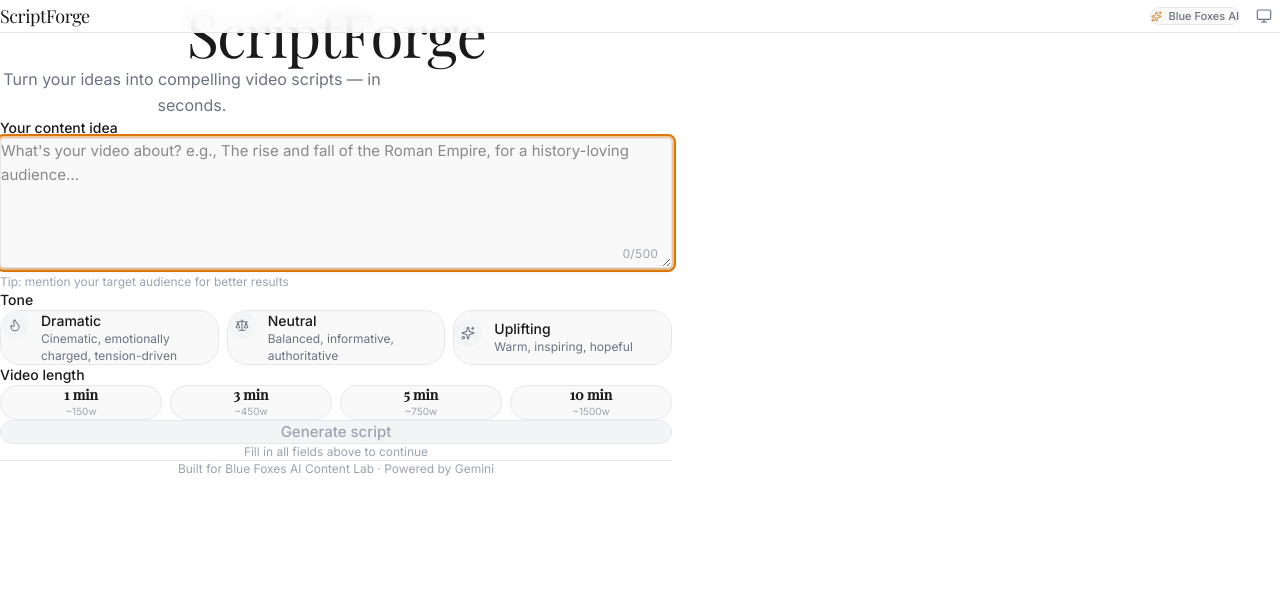
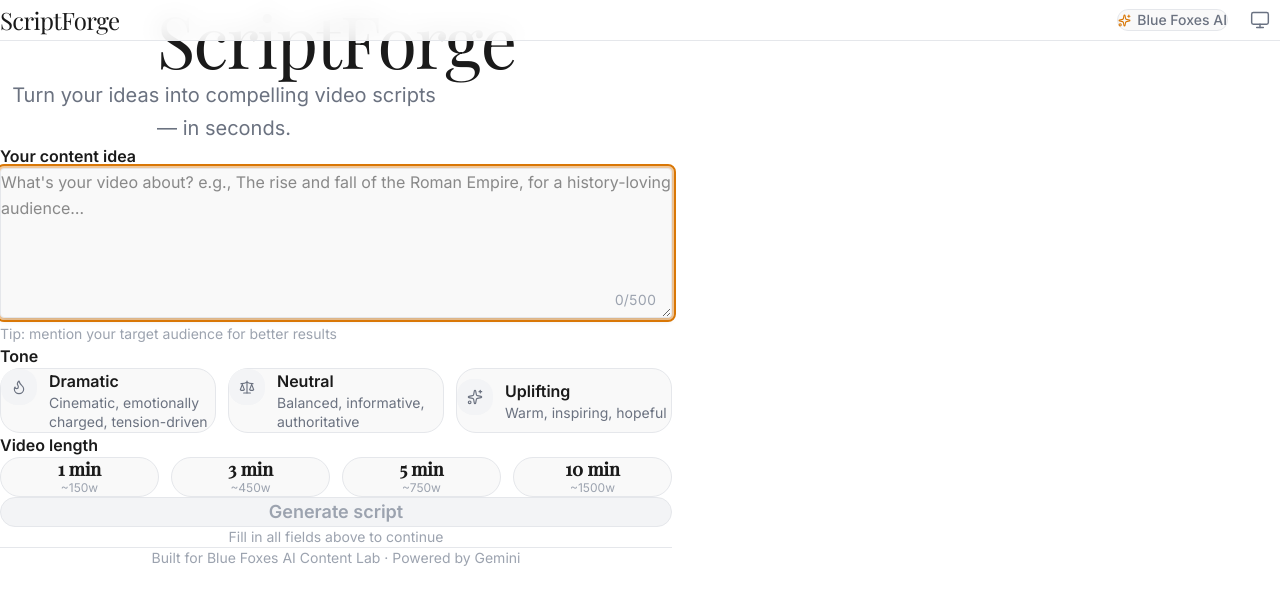
Before and after one commit to ahn009/scriptforge, a Next.js app: page / in a window 1280 px wide. Shown: the top 604 px of the page. Built offline with nearby package versions, Linux system fonts and the light colour scheme.

Commit message:
updated-ui-2

```diff
--- a/app/page.tsx
+++ b/app/page.tsx
@@ -105,10 +105,11 @@ export default function Home() {
 
   return (
     <div className="min-h-screen w-full" style={{ background: "var(--bg-base)" }}>
-      <div className="mx-auto w-full max-w-2xl px-5 sm:px-6 pb-24">
+      {/* Centered single-column layout */}
+      <div className="mx-auto w-full max-w-2xl px-4 sm:px-6 pb-28">
         <Header />
 
-        <div ref={formRef} className="space-y-5">
+        <div ref={formRef} className="space-y-6">
           <motion.div {...stagger(0.05)}>
             <PromptInput value={prompt} onChange={setPrompt} disabled={isGenerating} />
           </motion.div>
@@ -138,21 +139,16 @@ export default function Home() {
               animate={{ opacity: 1, y: 0 }}
               exit={{ opacity: 0, y: -6 }}
               transition={{ duration: 0.3 }}
-              className="mt-5 flex items-start gap-3 rounded-xl px-4 py-3"
+              className="mt-6 flex items-start gap-3 rounded-xl px-4 py-4"
               style={{ background: "var(--bg-muted)", border: "1px solid var(--border)" }}
               role="alert"
             >
-              <AlertCircle
-                size={16}
-                strokeWidth={1.75}
-                className="mt-0.5 shrink-0"
-                style={{ color: "#dc2626" }}
-              />
+              <AlertCircle size={18} strokeWidth={1.75} className="mt-0.5 shrink-0" style={{ color: "#dc2626" }} />
               <div className="flex-1">
-                <div className="text-[10px] font-medium uppercase tracking-widest mb-0.5" style={{ color: "#dc2626" }}>
+                <div className="text-xs font-semibold uppercase tracking-widest mb-1" style={{ color: "#dc2626" }}>
                   Error
                 </div>
-                <div className="text-sm leading-relaxed" style={{ color: "var(--text-primary)" }}>
+                <div className="text-base leading-relaxed" style={{ color: "var(--text-primary)" }}>
                   {error}
                 </div>
               </div>
@@ -172,11 +168,8 @@ export default function Home() {
           )}
         </div>
 
-        <footer
-          className="mt-14 pb-2 border-t pt-6"
-          style={{ borderColor: "var(--border)" }}
-        >
-          <p className="text-center text-xs" style={{ color: "var(--text-muted)" }}>
+        <footer className="mt-16 pb-2 border-t pt-8" style={{ borderColor: "var(--border)" }}>
+          <p className="text-center text-sm" style={{ color: "var(--text-muted)" }}>
             Built for Blue Foxes AI Content Lab · Powered by Gemini
           </p>
         </footer>
--- a/components/GenerateButton.tsx
+++ b/components/GenerateButton.tsx
@@ -13,7 +13,7 @@ interface GenerateButtonProps {
 
 export default function GenerateButton({ onClick, isGenerating, disabled, ready }: GenerateButtonProps) {
   return (
-    <div className="space-y-2">
+    <div className="space-y-2.5">
       <motion.button
         type="button"
         onClick={onClick}
@@ -22,9 +22,9 @@ export default function GenerateButton({ onClick, isGenerating, disabled, ready
         whileTap={disabled ? undefined : { scale: 0.995 }}
         transition={{ duration: 0.1 }}
         className={clsx(
-          "relative w-full py-3.5 px-5 rounded-2xl",
-          "font-medium text-[15px]",
-          "flex items-center justify-center gap-2",
+          "relative w-full py-4 px-6 rounded-2xl",
+          "font-semibold text-lg",
+          "flex items-center justify-center gap-2.5",
           "transition-all duration-150 focus-visible:outline-none",
           disabled ? "cursor-not-allowed" : "cursor-pointer",
         )}
@@ -35,7 +35,7 @@ export default function GenerateButton({ onClick, isGenerating, disabled, ready
                 background: "var(--accent)",
                 color: "#ffffff",
                 border: "none",
-                boxShadow: ready ? "0 4px 14px rgba(217,119,6,0.25)" : "none",
+                boxShadow: ready ? "0 4px 18px rgba(217,119,6,0.3)" : "none",
               }
         }
       >
@@ -46,9 +46,9 @@ export default function GenerateButton({ onClick, isGenerating, disabled, ready
               initial={{ opacity: 0 }}
               animate={{ opacity: 1 }}
               exit={{ opacity: 0 }}
-              className="flex items-center gap-2"
+              className="flex items-center gap-2.5"
             >
-              <Loader2 className="animate-spin" size={16} />
+              <Loader2 className="animate-spin" size={18} />
               Generating…
             </motion.span>
           ) : (
@@ -57,16 +57,16 @@ export default function GenerateButton({ onClick, isGenerating, disabled, ready
               initial={{ opacity: 0 }}
               animate={{ opacity: 1 }}
               exit={{ opacity: 0 }}
-              className="flex items-center gap-2"
+              className="flex items-center gap-2.5"
             >
               Generate script
-              {ready && <ArrowRight size={15} />}
+              {ready && <ArrowRight size={18} />}
             </motion.span>
           )}
         </AnimatePresence>
       </motion.button>
 
-      <p className="text-center text-xs" style={{ color: "var(--text-muted)" }}>
+      <p className="text-center text-sm" style={{ color: "var(--text-muted)" }}>
         {ready && !isGenerating
           ? "~12 seconds · free to use"
           : "Fill in all fields above to continue"}
--- a/components/Header.tsx
+++ b/components/Header.tsx
@@ -7,47 +7,50 @@ import ThemeToggle from "./ThemeToggle";
 export default function Header() {
   return (
     <>
-      {/* Floating sticky header */}
+      {/* Floating sticky navbar — full viewport width */}
       <motion.div
         initial={{ opacity: 0, y: -8 }}
         animate={{ opacity: 1, y: 0 }}
         transition={{ duration: 0.4, ease: [0.16, 1, 0.3, 1] }}
-        className="header-blur fixed top-0 left-0 right-0 z-50 flex items-center justify-between px-5 py-3"
+        className="header-blur fixed top-0 left-0 right-0 z-50 flex items-center justify-between px-6 py-5"
       >
         <span
-          className="font-display text-lg font-normal tracking-tight"
+          className="font-display text-2xl font-normal tracking-tight"
           style={{ color: "var(--text-primary)" }}
         >
           ScriptForge
         </span>
 
-        <div className="flex items-center gap-2">
+        <div className="flex items-center gap-3">
           <span
-            className="hidden sm:flex items-center gap-1.5 px-2.5 py-1 rounded-full border text-[11px] font-medium"
+            className="hidden sm:flex items-center gap-1.5 px-3 py-1.5 rounded-full border text-sm font-medium"
             style={{ borderColor: "var(--border)", color: "var(--text-tertiary)", background: "var(--bg-surface)" }}
           >
-            <Sparkles size={11} style={{ color: "var(--accent)" }} />
+            <Sparkles size={13} style={{ color: "var(--accent)" }} />
             Blue Foxes AI
           </span>
           <ThemeToggle />
         </div>
       </motion.div>
 
-      {/* Hero section below header */}
+      {/* Hero — offset below the fixed navbar (navbar height ~72px so pt-28) */}
       <motion.header
         initial={{ opacity: 0, y: 10 }}
         animate={{ opacity: 1, y: 0 }}
         transition={{ duration: 0.5, delay: 0.1, ease: [0.16, 1, 0.3, 1] }}
-        className="text-center pt-24 pb-10 md:pt-28 md:pb-12"
+        className="text-center pt-32 pb-12"
       >
         <h1
-          className="font-display text-4xl sm:text-5xl md:text-6xl font-normal tracking-tight leading-[1.1]"
+          className="font-display text-5xl sm:text-6xl md:text-7xl font-normal tracking-tight leading-[1.1]"
           style={{ color: "var(--text-primary)" }}
         >
           ScriptForge
         </h1>
 
-        <p className="mt-4 text-base max-w-sm mx-auto leading-relaxed" style={{ color: "var(--text-tertiary)" }}>
+        <p
+          className="mt-5 text-lg sm:text-xl max-w-md mx-auto leading-relaxed"
+          style={{ color: "var(--text-tertiary)" }}
+        >
           Turn your ideas into compelling video scripts — in seconds.
         </p>
       </motion.header>
--- a/components/LengthSelector.tsx
+++ b/components/LengthSelector.tsx
@@ -13,11 +13,11 @@ interface LengthSelectorProps {
 export default function LengthSelector({ value, onChange, disabled = false }: LengthSelectorProps) {
   return (
     <div className="w-full">
-      <label className="block text-sm font-medium mb-2" style={{ color: "var(--text-primary)" }}>
+      <label className="block text-base font-semibold mb-2.5" style={{ color: "var(--text-primary)" }}>
         Video length
       </label>
 
-      <div className="flex gap-2">
+      <div className="grid grid-cols-4 gap-3">
         {LENGTH_OPTIONS.map((option) => {
           const selected = value === option.id;
           return (
@@ -27,8 +27,8 @@ export default function LengthSelector({ value, onChange, disabled = false }: Le
               disabled={disabled}
               onClick={() => onChange(option.id)}
               className={clsx(
-                "flex flex-col items-center justify-center py-2.5 px-3 rounded-xl border cursor-pointer",
-                "transition-all duration-200 focus-visible:outline-none flex-1",
+                "flex flex-col items-center justify-center py-4 px-2 rounded-xl border cursor-pointer",
+                "transition-all duration-200 focus-visible:outline-none",
                 disabled && "opacity-60 cursor-not-allowed",
               )}
               style={{
@@ -38,12 +38,12 @@ export default function LengthSelector({ value, onChange, disabled = false }: Le
               aria-pressed={selected}
             >
               <span
-                className="text-sm font-semibold font-display leading-tight"
+                className="text-lg font-bold font-display leading-tight"
                 style={{ color: selected ? "var(--accent)" : "var(--text-primary)" }}
               >
                 {option.label}
               </span>
-              <span className="mt-0.5 text-[10px]" style={{ color: "var(--text-muted)" }}>
+              <span className="mt-1 text-xs" style={{ color: "var(--text-muted)" }}>
                 ~{option.wordTarget}w
               </span>
             </button>
--- a/components/PromptInput.tsx
+++ b/components/PromptInput.tsx
@@ -29,7 +29,7 @@ export default function PromptInput({
     <div className="w-full">
       <label
         htmlFor="prompt"
-        className="block text-sm font-medium mb-2"
+        className="block text-base font-semibold mb-2.5"
         style={{ color: "var(--text-primary)" }}
       >
         Your content idea
@@ -44,8 +44,8 @@ export default function PromptInput({
           onChange={(e) => onChange(e.target.value.slice(0, maxLength))}
           placeholder="What's your video about? e.g., The rise and fall of the Roman Empire, for a history-loving audience…"
           className={clsx(
-            "w-full min-h-[130px] px-4 py-3.5 rounded-2xl",
-            "text-[15px] leading-relaxed",
+            "w-full min-h-[150px] px-5 py-4 rounded-2xl",
+            "text-base leading-relaxed",
             "border transition-all duration-150",
             "focus:outline-none focus:ring-2",
             "shadow-sm focus:shadow-md",
@@ -62,14 +62,14 @@ export default function PromptInput({
         />
 
         <span
-          className="absolute bottom-3 right-3.5 text-xs tabular-nums"
+          className="absolute bottom-3.5 right-4 text-sm tabular-nums"
           style={{ color: nearLimit ? "var(--accent)" : "var(--text-muted)" }}
         >
           {count}/{maxLength}
         </span>
       </div>
 
-      <p className="mt-1.5 text-xs" style={{ color: "var(--text-muted)" }}>
+      <p className="mt-2 text-sm" style={{ color: "var(--text-muted)" }}>
         Tip: mention your target audience for better results
       </p>
     </div>
--- a/components/ThemeToggle.tsx
+++ b/components/ThemeToggle.tsx
@@ -26,9 +26,9 @@ export default function ThemeToggle() {
       type="button"
       onClick={cycle}
       aria-label={label}
-      className="flex items-center justify-center w-8 h-8 rounded-lg text-gray-500 hover:text-gray-900 dark:hover:text-gray-100 hover:bg-gray-100 dark:hover:bg-gray-800 transition-colors duration-150"
+      className="flex items-center justify-center w-10 h-10 rounded-lg text-gray-500 hover:text-gray-900 dark:hover:text-gray-100 hover:bg-gray-100 dark:hover:bg-gray-800 transition-colors duration-150"
     >
-      <Icon size={16} strokeWidth={1.75} />
+      <Icon size={20} strokeWidth={1.75} />
     </button>
   );
 }
--- a/components/ToneSelector.tsx
+++ b/components/ToneSelector.tsx
@@ -17,11 +17,11 @@ interface ToneSelectorProps {
 export default function ToneSelector({ value, onChange, disabled = false }: ToneSelectorProps) {
   return (
     <div className="w-full">
-      <label className="block text-sm font-medium mb-2" style={{ color: "var(--text-primary)" }}>
+      <label className="block text-base font-semibold mb-2.5" style={{ color: "var(--text-primary)" }}>
         Tone
       </label>
 
-      <div className="grid grid-cols-1 sm:grid-cols-3 gap-2">
+      <div className="grid grid-cols-1 sm:grid-cols-3 gap-3">
         {TONE_OPTIONS.map((tone) => {
           const Icon = ICONS[tone.icon];
           const selected = value === tone.id;
@@ -34,9 +34,8 @@ export default function ToneSelector({ value, onChange, disabled = false }: Tone
               whileTap={disabled ? undefined : { scale: 0.985 }}
               transition={{ duration: 0.15 }}
               className={clsx(
-                "relative text-left px-4 py-3.5 rounded-xl border cursor-pointer",
-                "transition-all duration-150",
-                "focus-visible:outline-none",
+                "relative text-left px-4 py-4 rounded-xl border cursor-pointer",
+                "transition-all duration-150 focus-visible:outline-none",
                 disabled && "opacity-60 cursor-not-allowed",
               )}
               style={{
@@ -48,19 +47,19 @@ export default function ToneSelector({ value, onChange, disabled = false }: Tone
             >
               <div className="flex items-start gap-3">
                 <div
-                  className="mt-0.5 flex h-7 w-7 shrink-0 items-center justify-center rounded-lg"
+                  className="mt-0.5 flex h-9 w-9 shrink-0 items-center justify-center rounded-lg"
                   style={{
                     background: selected ? tone.color : "var(--bg-muted)",
                     color: selected ? "#fff" : "var(--text-tertiary)",
                   }}
                 >
-                  {Icon && <Icon size={14} strokeWidth={1.75} />}
+                  {Icon && <Icon size={16} strokeWidth={1.75} />}
                 </div>
                 <div className="flex-1 min-w-0">
-                  <div className="text-sm font-medium" style={{ color: "var(--text-primary)" }}>
+                  <div className="text-base font-semibold" style={{ color: "var(--text-primary)" }}>
                     {tone.label}
                   </div>
-                  <div className="mt-0.5 text-xs leading-snug" style={{ color: "var(--text-tertiary)" }}>
+                  <div className="mt-0.5 text-sm leading-snug" style={{ color: "var(--text-tertiary)" }}>
                     {tone.description}
                   </div>
                 </div>
```
Also changed, not shown: components/ScriptViewer.tsx (+5 -5 lines).
